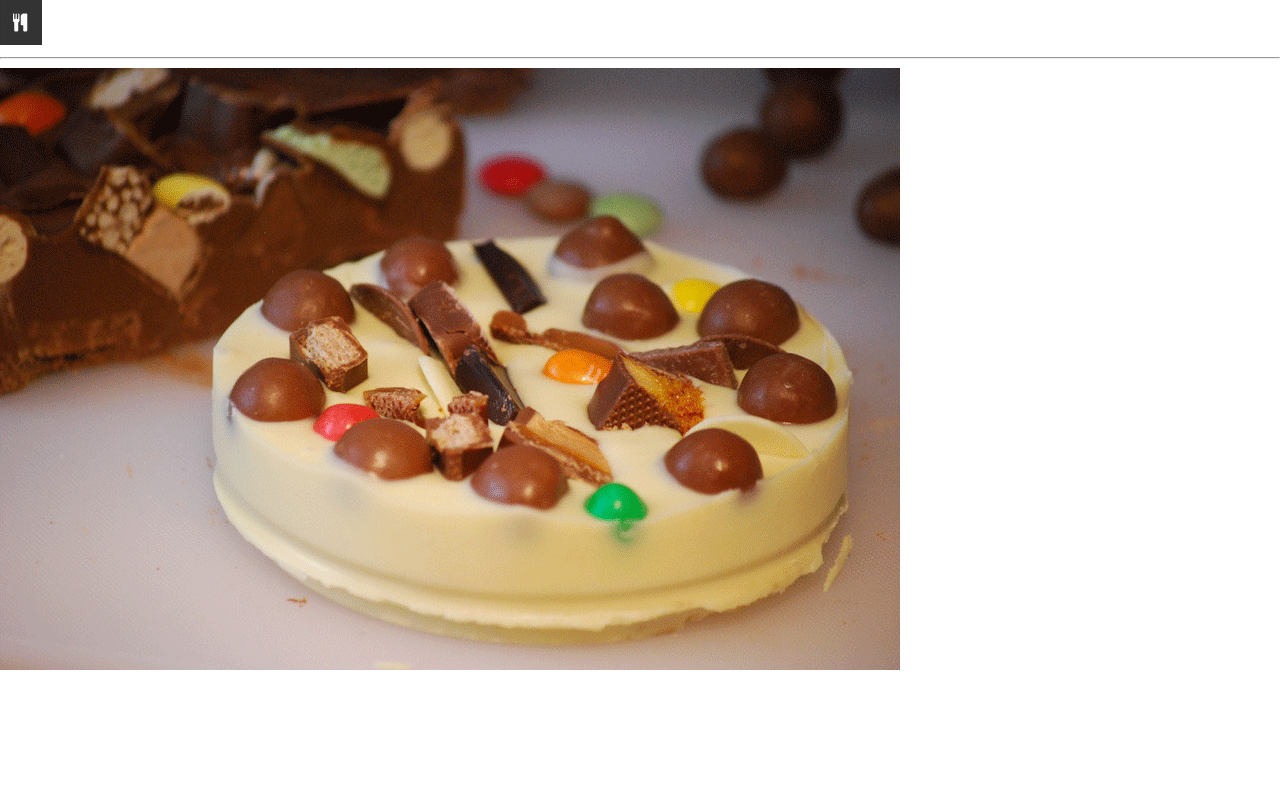
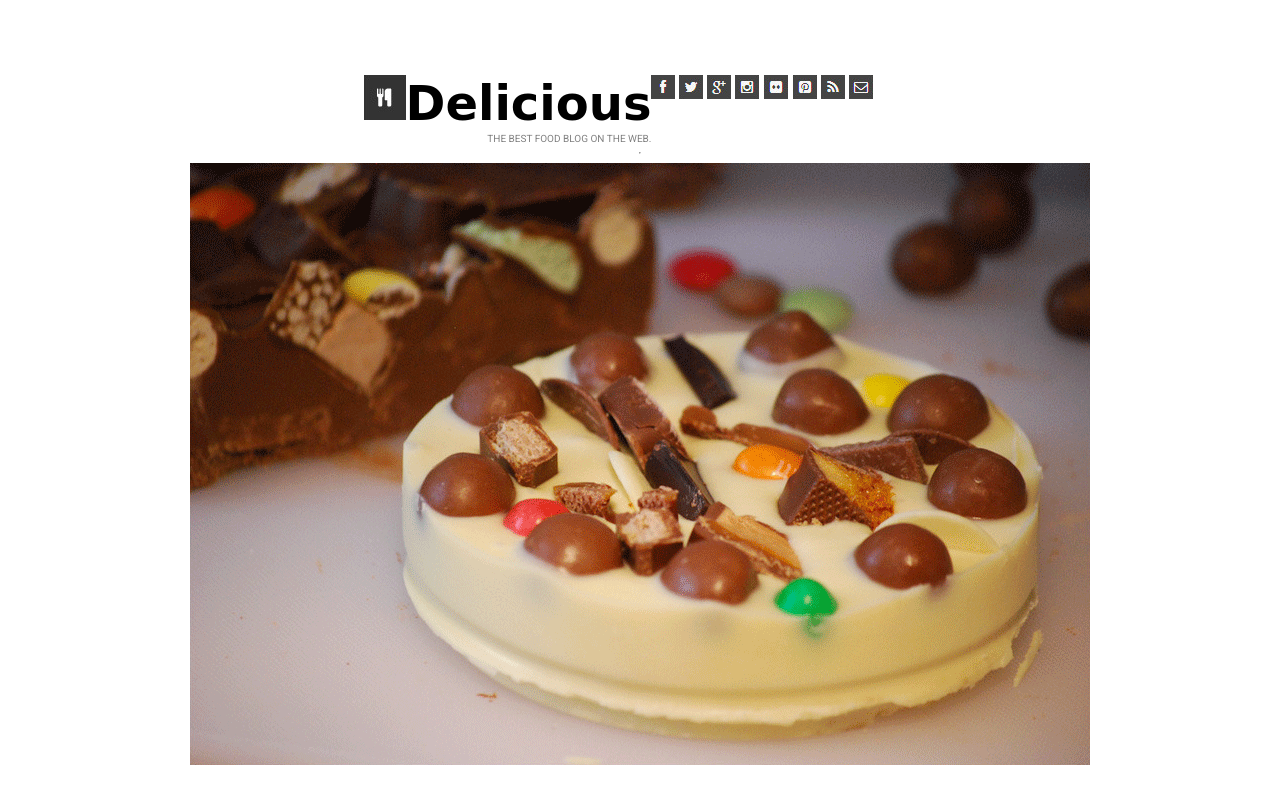
Before and after one commit to Gcrowder93/Choc-Pizza, a website: page index.html in a window 1280 px wide. Drawn offline with Linux system fonts and the light colour scheme; a web font is replaced by a local one.

Commit message:
added logos unsuccesfully

```diff
--- a/index.html
+++ b/index.html
@@ -20,11 +20,24 @@
 
 <body>
     <header>
-        <div class="gutter-right logo">
-            <img src="assets/logo.png" />
-            <hr>
-        </div>
+
+        <div class="delicious">
+            <img src="assets/logo.png" id="pizza">Delicious
+            <br>
+            <span id="blog">THE BEST FOOD BLOG ON THE WEB.</span></div>
+            <div id="logos">
+                <img src="assets/fb-icon.png">
+                <img src="assets/twit-icon.png">
+                <img src="assets/gp-icon.png">
+                <img src="assets/insta-icon.png">
+                <img src="assets/flic-icon.png">
+                <img src="assets/pint-icon.png">
+                <img src="assets/rss-icon.png">
+                <img src="assets/mail-icon.png">
+            </div>
+
     </header>
+<hr>
         <section class="main-section">
             <img class="main-logo" src="./assets/chocolate.png" />
     <footer>
--- a/styles/style.css
+++ b/styles/style.css
@@ -1,10 +1,40 @@
-main {
+body {
     display: flex;
     flex-direction: column;
-    justify-content: center;
     align-items: center;
-    font-family: 'Architects Daughter', cursive;
+    margin-top: 75px;
+}
+
+/*font-family: 'Architects Daughter', cursive;
     font-family: 'Ephesis', cursive;
     font-family: 'Noto Sans Mono', monospace;
     font-family: 'Roboto', sans-serif;
+*/
+header {
+    display: flex;
+
 }
+
+.delicious {
+    font-family: 'Ephesis', cursive;
+    font-size: 3em;
+    font-weight: bold;
+    line-height: 11px;
+    margin-left: 5px;
+    text-indent: -1em;
+    text-align: right;
+    grid-row-start: 0;
+    grid-column-start: -10;
+
+}
+
+#blog {
+    font-family: 'Roboto';
+    font-weight: lighter;
+    font-size: 10px;
+    color: gray;
+}
+
+.logos {
+
+}
```
